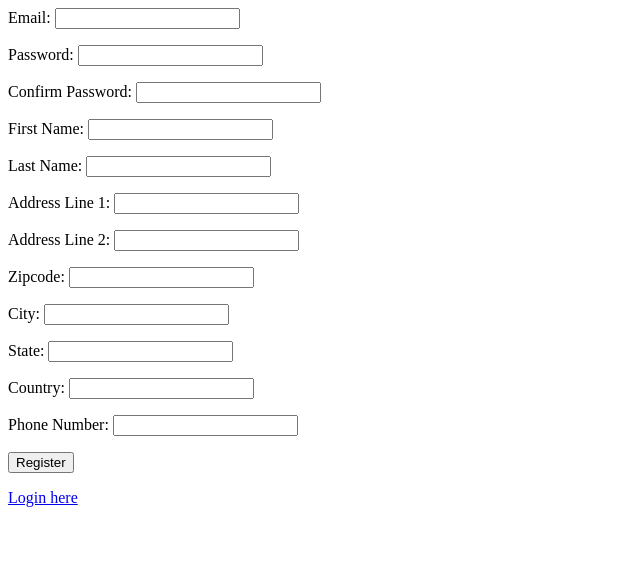
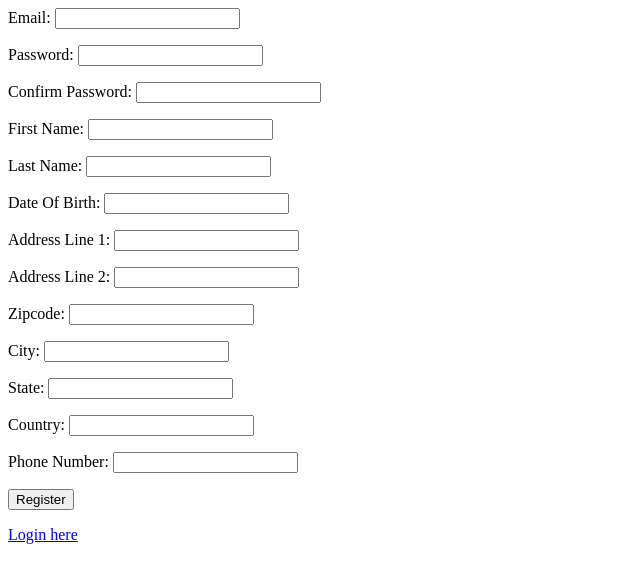
Before and after one commit to SebaDeina/TestingAplicaciones-FFC-TPO, a Flask app: page /registerationForm in a window 1280 px wide. Shown: the top 583 px of the page, without its empty margins (0-640 px from the left). Run offline with Flask 2, Linux system fonts and the light colour scheme.

Commit message:
Cambios de resgistro

```diff
--- a/Shopping-Cart-master/templates/register.html
+++ b/Shopping-Cart-master/templates/register.html
@@ -14,6 +14,7 @@
 
     <p>First Name: <input type="text" name="firstName"></p>
     <p>Last Name: <input type="text" name="lastName"></p>
+    <p>Date Of Birth: <input type="text" name="Date Of Birth:"></p>
     <p>Address Line 1: <input type="text" name="address1"></p>
     <p>Address Line 2: <input type="text" name="address2"></p>
     <p>Zipcode: <input type="text" name="zipcode"></p>
```
